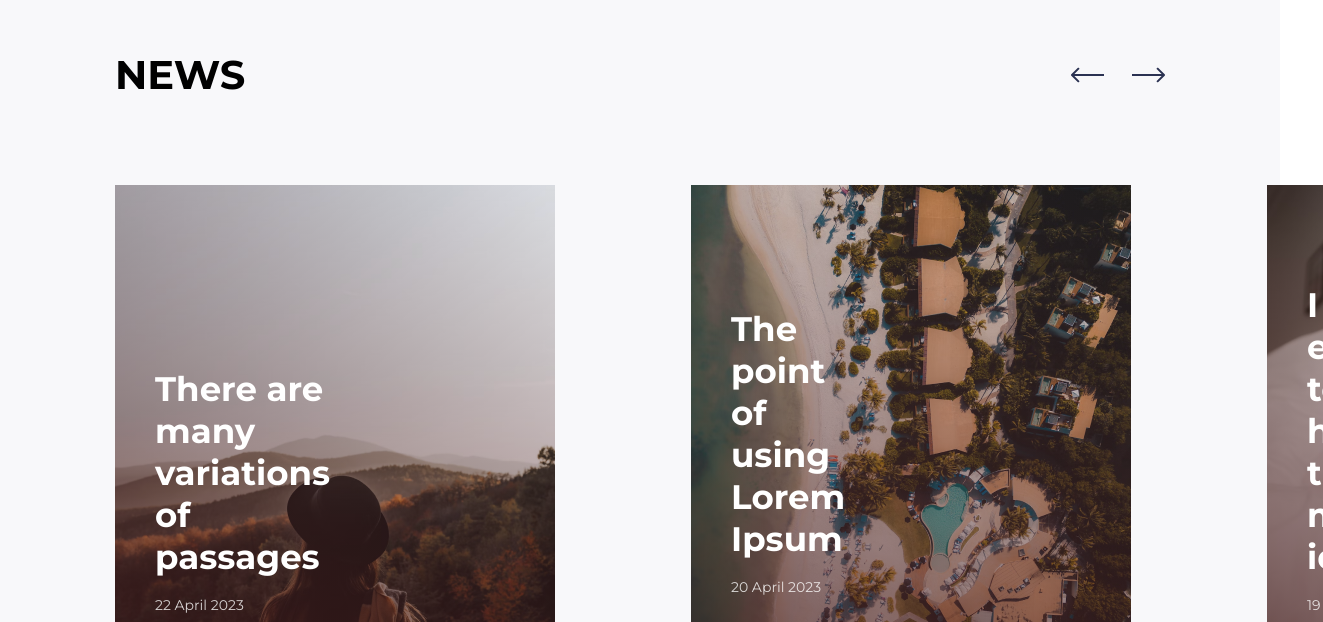
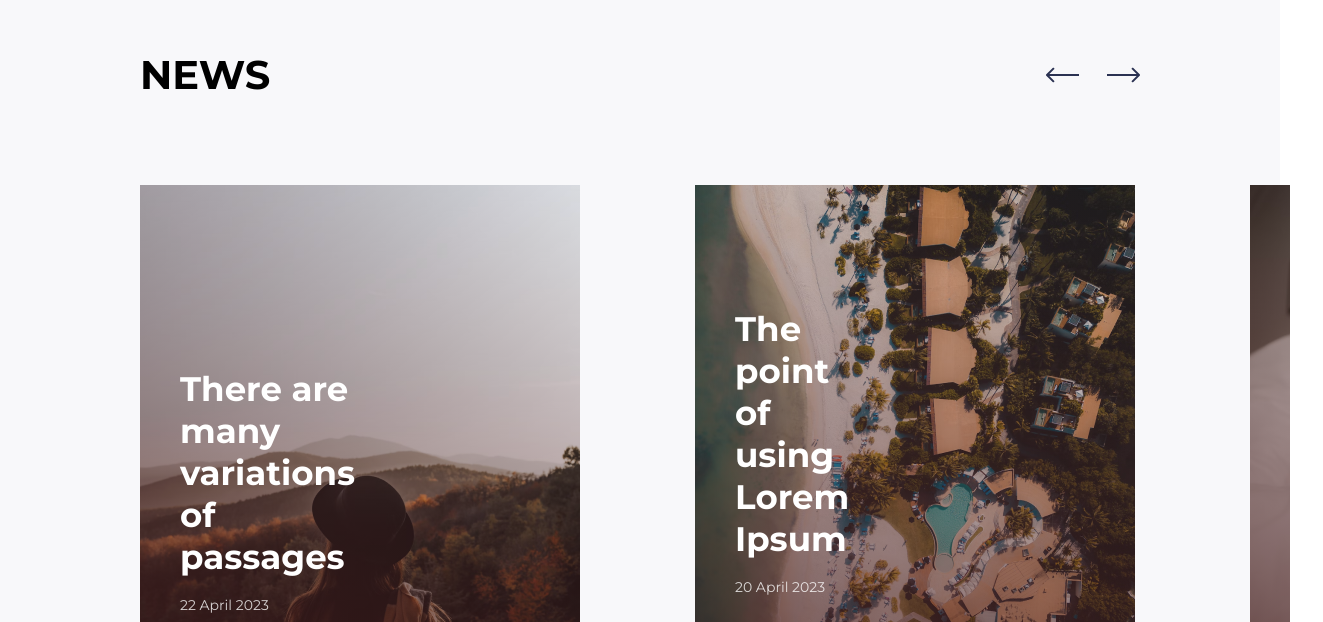
Before and after one commit to nnatroo/artmedia-task, a React (Vite) app: page / in a window 1280 px wide. Shown: the part 2258-2880 px from the top of the page, 1323 px wide, since content can reach past the window. Built offline with nearby package versions, Linux system fonts and the light colour scheme.

Commit message:
modified:   src/modules/News.module.css

```diff
--- a/src/modules/News.module.css
+++ b/src/modules/News.module.css
@@ -137,6 +137,12 @@
     }
 }
 
+@media (min-width: 1900px) {
+    .logical-container {
+        width: 1460px;
+    }
+}
+
 @media (max-width: 1800px) {
     .logical-container {
         width: 1200px;
@@ -163,13 +169,13 @@
 
 @media (max-width: 1400px) {
     .logical-container {
-        width: 1150px;
+        width: 1100px;
     }
 }
 
 @media (max-width: 1300px) {
     .logical-container {
-        width: 1050px;
+        width: 1000px;
     }
 }
 
```
